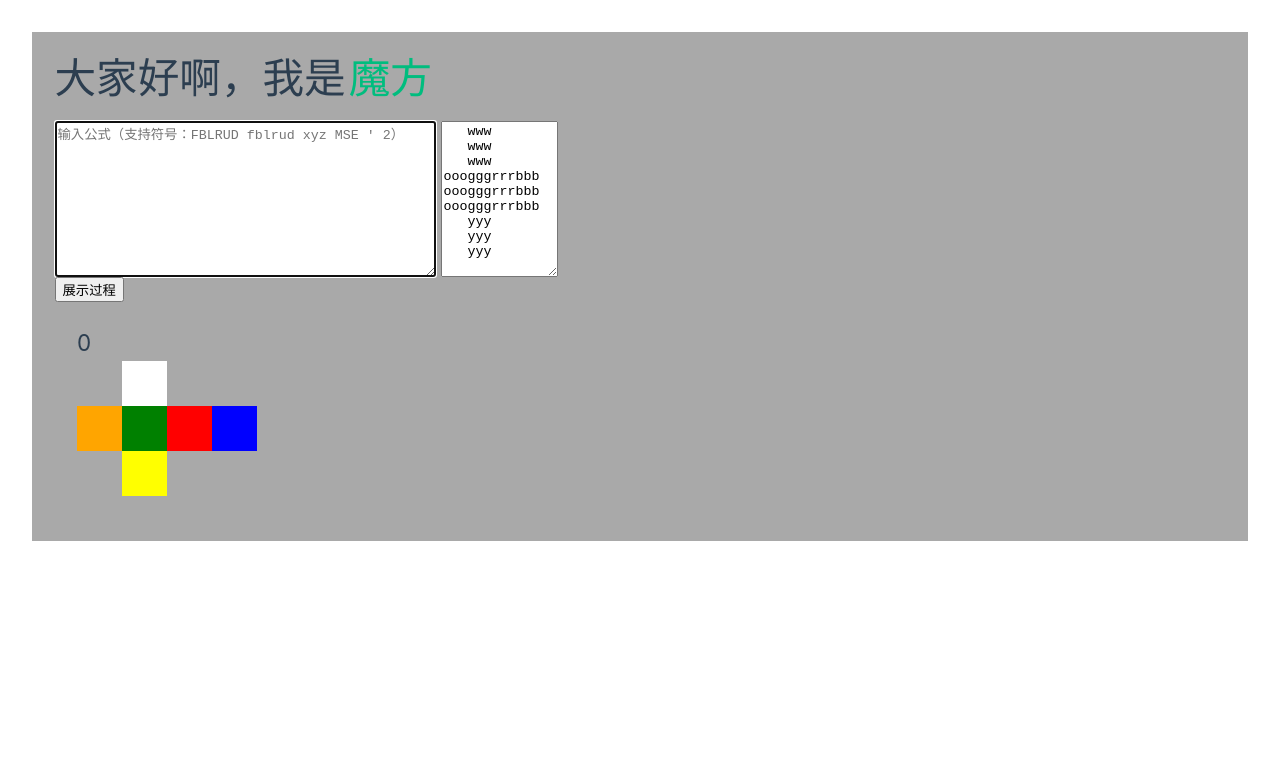
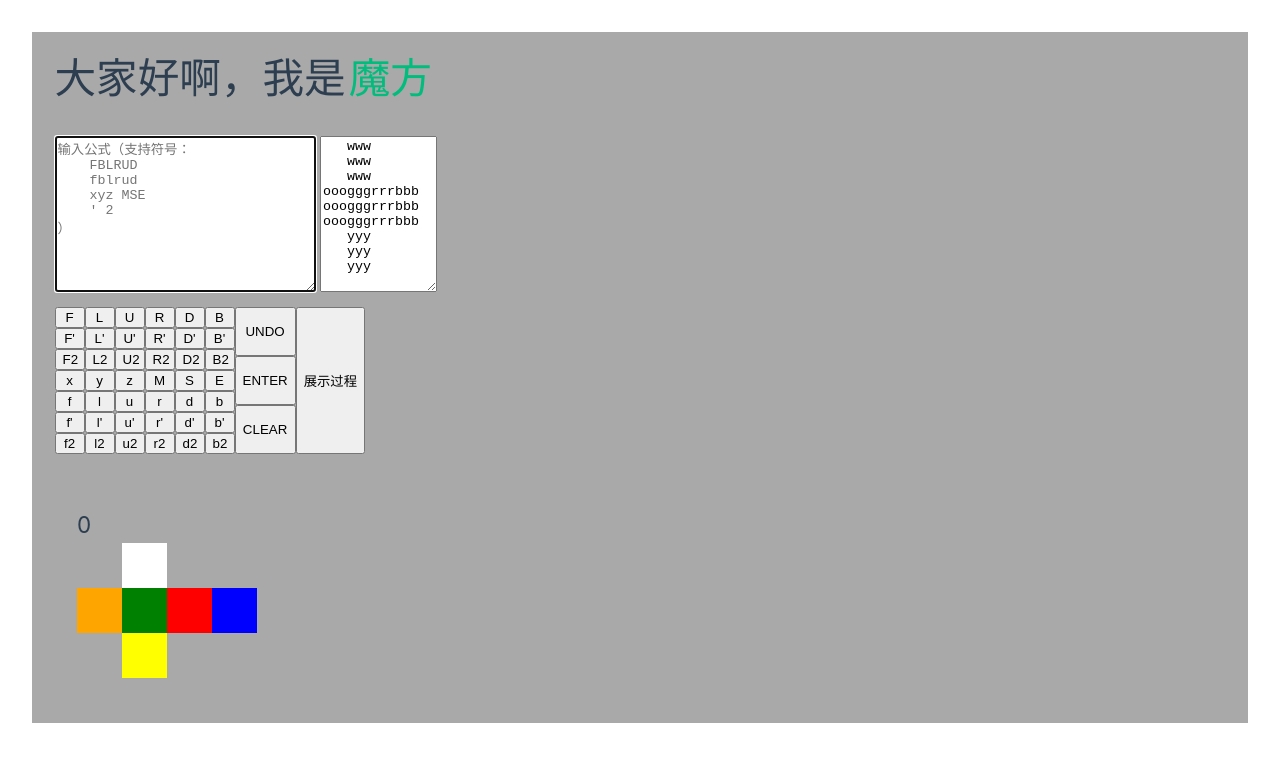
Before and after one commit to AtomFirst/MyRubikCube, a Vue app: page / in a window 1280 px wide. Shown: the top 762 px of the page. Built offline with nearby package versions, Linux system fonts and the light colour scheme.

Commit message:
添加按键输入

```diff
--- a/src/components/RubikCube.vue
+++ b/src/components/RubikCube.vue
@@ -2,7 +2,7 @@
 import type { Matrix } from "mathjs";
 
 import * as math from 'mathjs';
-import { ref } from "vue";
+import { ref, watch } from "vue";
 
 // six directions
 const front=math.matrix([1,0,0]);
@@ -191,8 +191,9 @@ let tokens=new Array();
 const error=ref('');
 const show_history=ref(false);
 
-function onInput(event:Event):void{
-    const input=(event.target as HTMLInputElement).value as string;
+const formula=ref('');
+
+function onInput(input:string):void{
     const good=(c:string)=>{
         switch(c){
             case 'F': case 'B':
@@ -243,18 +244,57 @@ function onInput(event:Event):void{
         cube3.value.pop();
 }
 
+function undoFormula(){
+    const last=formula.value.slice(-1);
+    let w=(last==='\'' || last==='2')?2:1;
+    formula.value=formula.value.slice(0,-w);
+}
+
+watch(formula,onInput);
+
 </script>
 
 <template>
   <div class="mydiv">
+    <!-- title -->
     <h1>大家好啊，我是<a href="https://github.com/AtomFirst/MyRubikCube">魔方</a></h1>
-    <div style="display: flex; gap: 5px;">
-        <textarea rows="10" cols="45" autofocus placeholder="输入公式（支持符号：FBLRUD fblrud xyz MSE ' 2）" @input="onInput" />
-        <textarea rows="9" cols="12" placeholder="格式串" :value="cube3[cube3.length-1].format()" />
+
+    <!-- keyboard input and format data -->
+    <div style="display: flex; gap: 0.3em;">
+        <textarea rows="10" cols="30" autofocus placeholder=
+"输入公式（支持符号：
+    FBLRUD
+    fblrud
+    xyz MSE
+    ' 2
+）" v-model="formula" />
+        <textarea rows="9" cols="12" placeholder="格式串" style="min-width: 6em" :value="cube3[cube3.length-1].format()" />
     </div>
-    <button @click="show_history=!show_history"><span v-if="show_history">不</span>展示过程</button>
+
+    <!-- mouse or touch input -->
+    <div style="display: flex;">
+        <div style="display: grid; grid-template-columns: repeat(6,2em);">
+            <button v-for="c in 'FLURDB'" @click="formula+=c">{{ c }} </button>
+            <button v-for="c in 'FLURDB'" @click="formula+=c+'\''">{{ c }}'</button>
+            <button v-for="c in 'FLURDB'" @click="formula+=c+'2'">{{ c }}2</button>
+            <button v-for="c in 'xyzMSE'" @click="formula+=c">{{ c }} </button>
+            <button v-for="c in 'flurdb'" @click="formula+=c">{{ c }} </button>
+            <button v-for="c in 'flurdb'" @click="formula+=c+'\''">{{ c }}'</button>
+            <button v-for="c in 'flurdb'" @click="formula+=c+'2'">{{ c }}2</button>
+        </div>
+
+        <div style="display: flex; flex-direction: column;">
+            <button @click="undoFormula" style="height: 33.4%;">UNDO</button>
+            <button @click="formula+='\n'" style="height: 33.3%;">ENTER</button>
+            <button @click="formula=''" style="height: 33.3%;">CLEAR</button>
+        </div>
+
+        <button @click="show_history=!show_history"><span v-if="show_history">不</span>展示过程</button>
+    </div>
+
     <pre>{{ error }}</pre>
 
+    <!-- cube's surface deveploment -->
     <ul class="list">
         <div v-for="i in (show_history?cube3.length:1)">
             <h2>{{ cube3.length-i }}</h2>
@@ -263,6 +303,8 @@ function onInput(event:Event):void{
             </div>
         </div>
     </ul>
+
+
   </div>
 </template>
 
@@ -290,6 +332,9 @@ function onInput(event:Event):void{
 
 .mydiv {
     padding: 1.5em;
+    display: flex;
+    flex-direction: column;
+    gap: 1em;
 }
 
 .blue{
```
